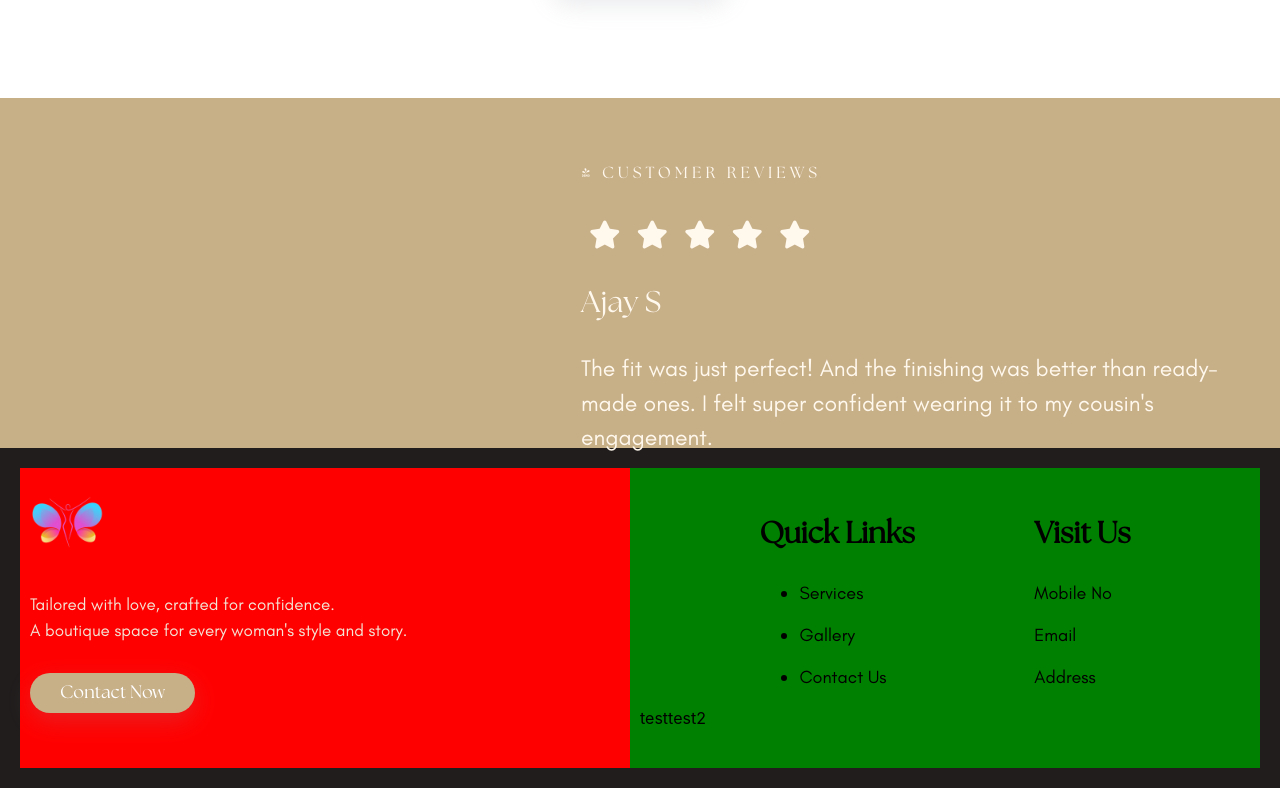
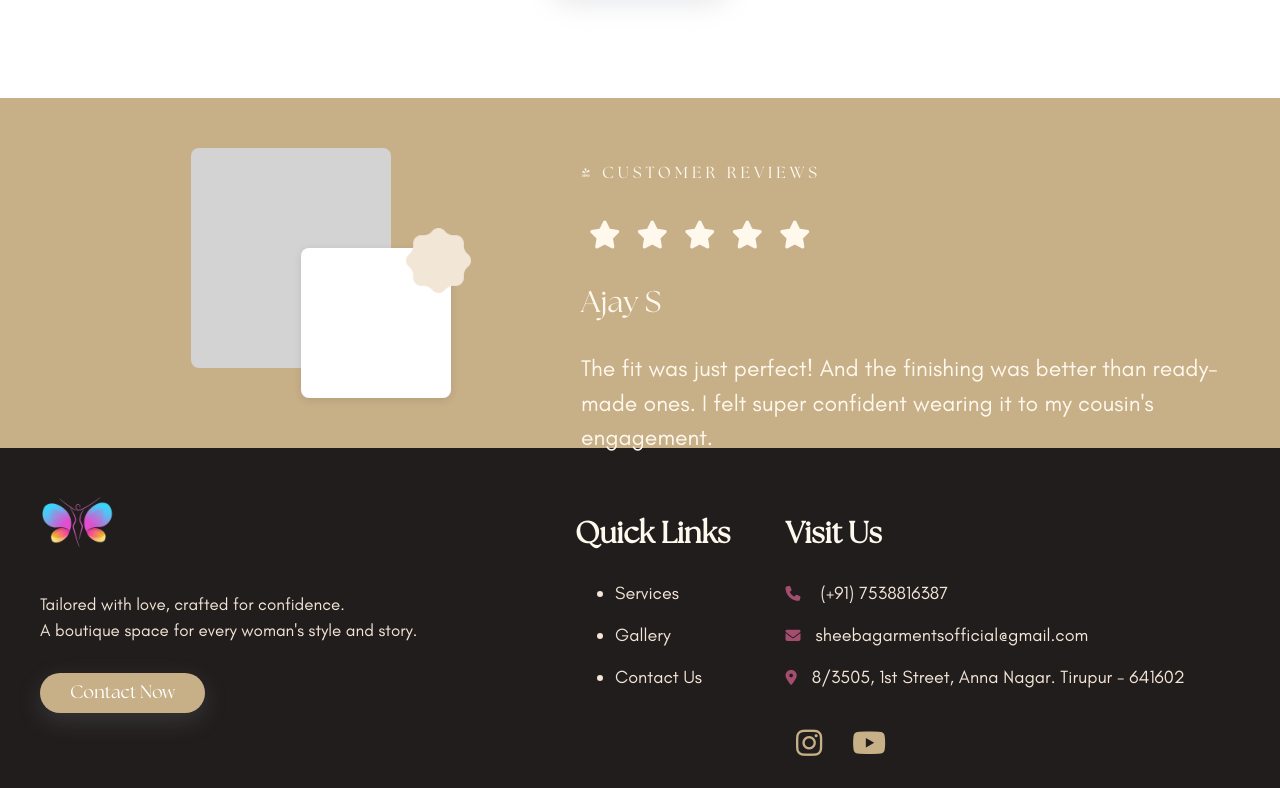
Before and after one commit to AjaySbecse/tailoring-website, a React (Create React App) app: page / in a window 1280 px wide. Shown: the part 2538-3326 px from the top of the page. Built offline with nearby package versions, Linux system fonts and the light colour scheme; the HTML template or start-up script is replaced by a standard one.

Commit message:
Home Page completed

```diff
--- a/src/App.css
+++ b/src/App.css
@@ -4,9 +4,11 @@
   --bolder: #FF72A9;
   --background-color: #f3E6D7;
   --background-color2 : #fff8ed;
+  --background-color-3 : #f2e6d6;
   --heading : #0D0c22;
   --text : rgb(168, 165, 165);
   --footer-bg : #211d1d;
+  --icon-color : #a34e6f;
 }
 
 @font-face {
--- a/src/components/Footer.jsx
+++ b/src/components/Footer.jsx
@@ -28,14 +28,14 @@ function Footer() {
                     </div>
                     <div className='contact-details'>
                         <h3>Visit Us</h3>
-                        <p>Mobile No</p>
-                        <p>Email</p>
-                        <p>Address</p>
+                        <p><i class="fa-solid fa-phone"></i> (+91) 7538816387</p>
+                        <p><i class="fa-solid fa-envelope"></i>sheebagarmentsofficial@gmail.com</p>
+                        <p><i class="fa-solid fa-location-dot"></i>8/3505, 1st Street, Anna Nagar. Tirupur - 641602</p>
                     </div>
                 </div>
                 <div className='social-media'>
-                    <span>test</span>
-                    <span>test2</span>
+                    <i class="fa-brands fa-instagram"></i>
+                    <i class="fa-brands fa-youtube"></i>
                 </div>
             </div>
         </div>
--- a/src/components/HomeComponent.jsx
+++ b/src/components/HomeComponent.jsx
@@ -21,6 +21,8 @@ import ChicParty from '../images/home/looks/Chic_Party_Glam.png';
 import ElegantOffice from '../images/home/looks/Elegant_Office_Vibes.png';
 import FestiveTraditional from '../images/home/looks/Festive_Traditional_Spark.png';
 import DailyComfort from '../images/home/looks/Minimalist_Daily_Comfort.png';
+
+import badge from '../icons/home/badge.png';
 
 function HomeComponent() {
     return (
@@ -128,10 +130,10 @@ function HomeComponent() {
 
             <div id='customer-review'>
                 <div className='customer-review-image-holder'>
-                    <div class="card back-card"></div>
-                    <div class="card front-card">
-                        <div class="badge">
-
+                    <div class="card-container">
+                        <div class="card-back"></div>
+                        <div class="card-front">
+                            <img src={badge} alt="badge" className='badge' />
                         </div>
                     </div>
                 </div>
--- a/src/styles/Footer.css
+++ b/src/styles/Footer.css
@@ -1,14 +1,13 @@
 #footer{
     height: 300px;
     background-color: var(--footer-bg);
-    padding: 20px;
+    padding: 20px 30px  ;
     display: flex;
 }
 
 
 .footer-overview-part{
-    width: 50%;
-    background-color: red;
+    width: 40%;
 }
 
 .footer-overview-part > img{
@@ -38,9 +37,12 @@
 }
 
 .footer-link-part{
-    width: 50%;
+    width: 60%;
     padding: 20px 10px;
-    background-color: green;
+}
+
+.quick-link h3, .contact-details h3{
+    color: var(--background-color2);
 }
 
 .weblinks{
@@ -60,8 +62,33 @@
 }
 
 
+.quick-link li, .contact-details p {
+    color: var(--background-color);
+}
+
 .weblinks > .contact-details > p{
     font-family: glacial-indifference;
     font-size: 18px;
     margin-bottom: 20px;
 }
+
+.contact-details i {
+    font-size: 15px;
+    color: var(--icon-color);
+    margin-right: 15px;
+}
+
+.social-media {
+    /* background-color: pink; */
+    display: flex;
+    justify-content :end;
+    width: 55%;
+    margin-top: 20px;
+}
+
+.social-media > .fa-brands {
+    color: var(--secondary-color);
+    font-size: 30px;
+    margin-right: 30px;
+    cursor: pointer;
+}
--- a/src/styles/Home.css
+++ b/src/styles/Home.css
@@ -154,6 +154,50 @@
 
 
 /* Customer Review Section */
+
+.customer-review-image-holder{
+    margin: 0;
+    display: flex;
+    align-items: center;
+    justify-content: center;
+}
+
+.card-container {
+    position: relative;
+    width: 250px;
+    height: 250px;
+}
+
+.card-back {
+    width: 200px;
+    height: 220px;
+    background-color: #d3d3d3;
+    border-radius: 8px;
+}
+
+.card-front {
+    position: absolute;
+    bottom: 0;
+    left: 110px;
+    width: 150px;
+    height: 150px;
+    background-color: white;
+    border-radius: 8px;
+    box-shadow: 0 2px 8px rgba(0,0,0,0.1);
+}
+
+.badge {
+    position: absolute;
+    top: -20px;
+    right: -20px;
+    width: 65px;
+    height: 65px;
+    /* font-size: 60px; */
+    color: var(--background-color)
+}
+
+
+
 #customer-review{
     height: 250px;
     /* width: 100%; */
```
Also changed, not shown: src/icons/home/badge.png (added).
